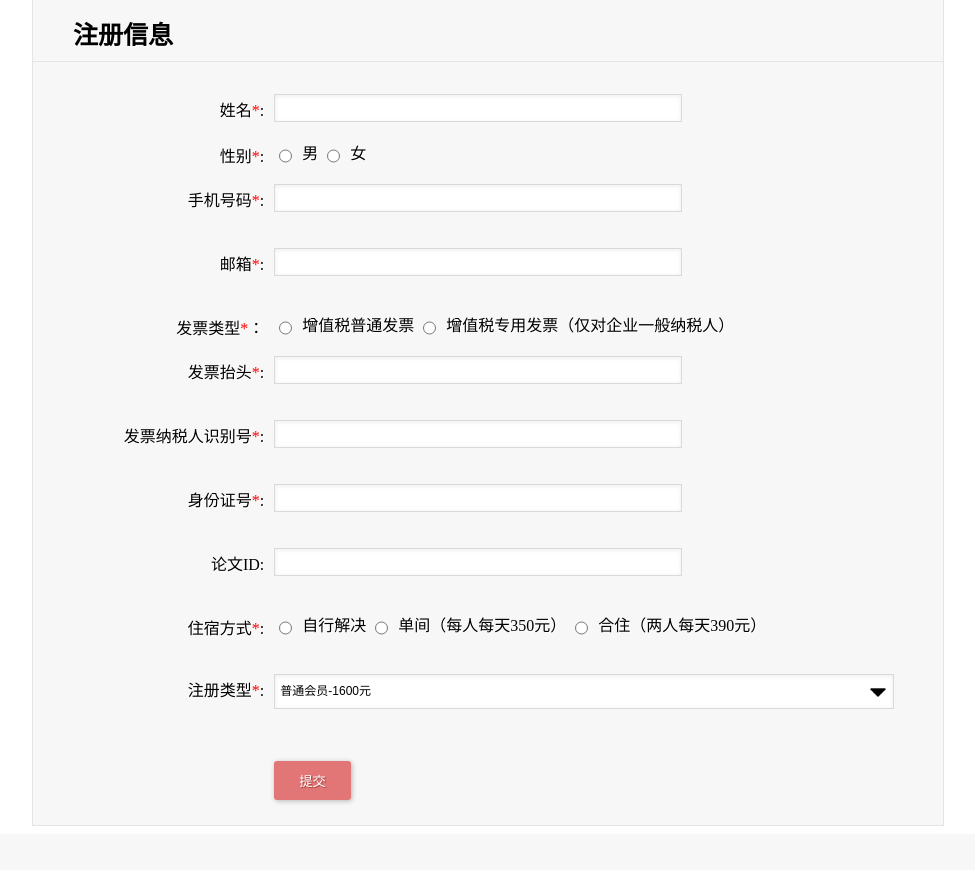
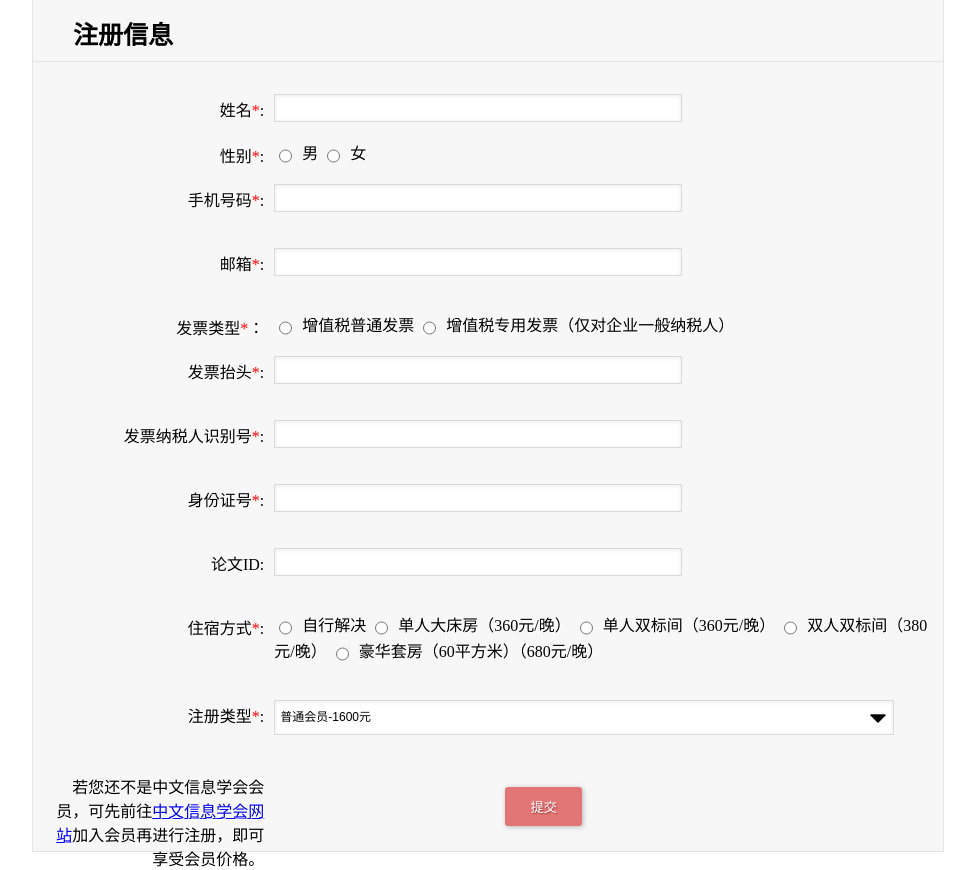
Before and after one commit to Zeco-01/CWMT2017-REG, a Django app: page /register/ in a window 1280 px wide. Shown: the part 946-1816 px from the top of the page, without its empty margins (152-1127 px from the left). Before the commit the page ends 1772 px from the top, so only its background shows below. Run offline with Django 3.2, Linux system fonts and the light colour scheme; parts of the project's set-up code (start-up, migrations or seed data) failed here and were passed over.

Commit message:
stay info change

```diff
--- a/CWMT/user_login/templates/reg.html
+++ b/CWMT/user_login/templates/reg.html
@@ -173,9 +173,10 @@
         <span>住宿方式<span style="color:red">*</span>: </span>
 
         <input type="radio" value="no" name="stay" onclick=toggle2() id="stay">自行解决
-        <input type="radio" value="single" name="stay" id="stay" onclick=toggle3()>单间（每人每天350元）
-        <input type="radio" value="multi" name="stay" id="stay" onclick=toggle1()>合住（两人每天390元）
-
+        <input type="radio" value="single" name="stay" id="stay" onclick=toggle3()>单人大床房（360元/晚）
+        <input type="radio" value="single2" name="stay" id="stay" onclick=toggle3()>单人双标间（360元/晚）
+        <input type="radio" value="multi" name="stay" id="stay" onclick=toggle1()>双人双标间（380元/晚）
+    <input type="radio" value="multi2" name="stay" id="stay" onclick=toggle1()>豪华套房（60平方米）（680元/晚）
         <div id="stay_err" class="error_msg"></div>
     </label>
     <br/><div id="dm_name" style="display:none">
@@ -212,7 +213,9 @@
         <option value="nmg2">非学生非会员-9月15日后缴费-1900元</option> -->
     </select>
     </label><br/>
-
+    <label>
+        <span>若您还不是中文信息学会会员，可先前往<a href="http://www.cipsc.org.cn/huiyuan.php">中文信息学会网站</a>加入会员再进行注册，即可享受会员价格。</span>
+    </label>
 
     <br>
     <label>
--- a/CWMT/user_login/views.py
+++ b/CWMT/user_login/views.py
@@ -142,10 +142,17 @@ class Processor(object):
             if user.stay == 'no':
                 strr += '自行解决'+ '<br />'
             elif user.stay == 'single':
-                strr += '单间（350元 /人＊天）' + '<br />'
+                strr += '单人大床房（360元/晚）' + '<br />'
+                strr += '入住日期: '+ user.in_date + ' - '+ user.out_date + '<br />'
+            elif user.stay == 'single2':
+                strr+='单人双标间（360元/晚）'+'<br />'
                 strr += '入住日期: '+ user.in_date + ' - '+ user.out_date + '<br />'
             elif user.stay == 'multi':
-                strr += '合住（两人每天390元）'+ '<br />'
+                strr += '双人双标间（380元/晚）'+ '<br />'
+                strr += '合住人姓名：'+user.m_room+'<br />'
+                strr += '入住日期: '+ user.in_date + ' - '+ user.out_date + '<br />'
+            elif user.stay == 'multi2':
+                strr += '豪华套房（60平方米）（680元/晚）'+ '<br />'
                 strr += '合住人姓名：'+user.m_room+'<br />'
                 strr += '入住日期: '+ user.in_date + ' - '+ user.out_date + '<br />'
                 # if user.m_room=='yes':
```
